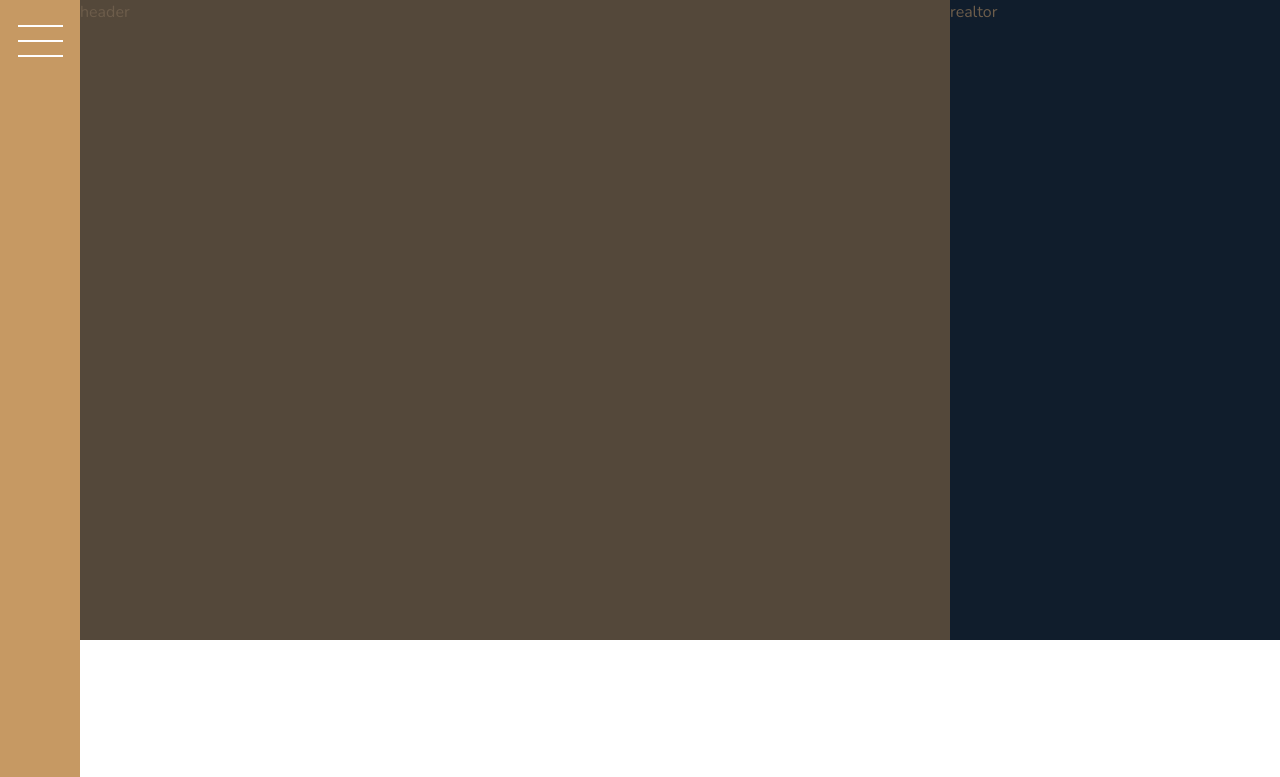
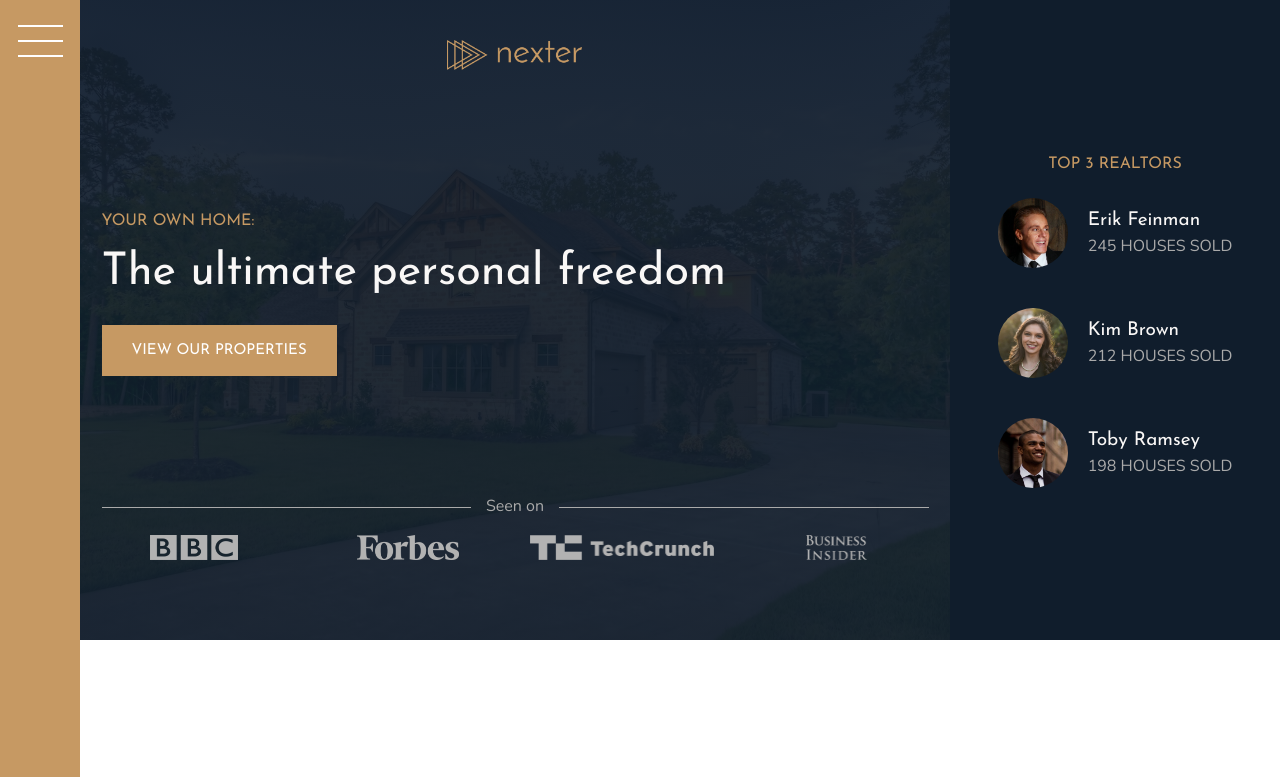
Before and after one commit to preshchima/Nexter-Project, a website: page index.html in a window 1280 px wide. Shown: the top 777 px of the page. Drawn offline with nearby package versions, Linux system fonts and the light colour scheme.

Commit message:
header and realtor section design

```diff
--- a/index.html
+++ b/index.html
@@ -19,9 +19,42 @@
       <button class="nav-btn"></button>
     </div>
 
-    <header class="header">header</header>
+    <header class="header">
+      <img src="img/logo.png" alt="Nexter logo" class="header__logo" />
+      <h3 class="heading-3">Your own home:</h3>
+      <h1 class="heading-1">The ultimate personal freedom</h1>
+      <button class="btn header__btn">View our properties</button>
+      <div class="header__seenon-text">Seen on</div>
+      <div class="header__seenon-logos">
+        <img src="img/logo-bbc.png" alt="Seen on logo 1" />
+        <img src="img/logo-forbes.png" alt="Seen on logo 2" />
+        <img src="img/logo-techcrunch.png" alt="Seen on logo 3" />
+        <img src="img/logo-bi.png" alt="Seen on logo 4" />
+      </div>
+    </header>
 
-    <div class="realtors">realtor</div>
+    <div class="realtors">
+      <h3 class="heading-3">Top 3 Realtors</h3>
+      <div class="realtors__list">
+        <img src="img/realtor-1.jpeg" alt="Realtor 1" class="realtors__img" />
+        <div class="realtors__details">
+          <h4 class="heading-4 heading-4--light">Erik Feinman</h4>
+          <p class="realtors__sold">245 houses sold</p>
+        </div>
+
+        <img src="img/realtor-2.jpeg" alt="Realtor 2" class="realtors__img" />
+        <div class="realtors__details">
+          <h4 class="heading-4 heading-4--light">Kim Brown</h4>
+          <p class="realtors__sold">212 houses sold</p>
+        </div>
+
+        <img src="img/realtor-3.jpeg" alt="Realtor 3" class="realtors__img" />
+        <div class="realtors__details">
+          <h4 class="heading-4 heading-4--light">Toby Ramsey</h4>
+          <p class="realtors__sold">198 houses sold</p>
+        </div>
+      </div>
+    </div>
 
     <section class="features">
       <div class="feature">
--- a/sass/_header.scss
+++ b/sass/_header.scss
@@ -1,4 +1,61 @@
 .header {
   background-color: $color-grey-dark-1;
   grid-column: full-start / col-end 6;
+  background-image: linear-gradient(
+      rgba($color-secondary, 0.93),
+      rgba($color-secondary, 0.93)
+    ),
+    url(../img/hero.jpeg);
+  background-size: cover;
+  background-position: center;
+  padding: 8rem;
+  padding-top: 4rem;
+
+  display: grid;
+  grid-template-rows: 1fr min-content 6rem 1fr;
+  grid-template-columns: max-content;
+  grid-row-gap: 1.5rem;
+  justify-content: center;
+
+  &__logo {
+    height: 3rem;
+    justify-self: center;
+  }
+
+  &__btn {
+    align-self: start;
+    justify-self: start;
+  }
+
+  &__seenon-text {
+    display: grid;
+    grid-template-columns: 1fr max-content 1fr;
+    grid-column-gap: 1.5rem;
+    align-items: center;
+
+    font-size: 1.6rem;
+    color: $color-grey-light-2;
+
+    &::before,
+    &::after {
+      content: "";
+      height: 1px;
+      display: block;
+      background-color: currentColor;
+    }
+  }
+
+  &__seenon-logos {
+    display: grid;
+    grid-template-columns: repeat(4, 1fr);
+    grid-column-gap: 3rem;
+    justify-items: center;
+    align-items: center;
+
+    img {
+      height: 2.5rem;
+
+      filter: brightness(70%);
+    }
+  }
 }
--- a/sass/_realtors.scss
+++ b/sass/_realtors.scss
@@ -1,4 +1,31 @@
 .realtors {
   background-color: $color-secondary;
   grid-column: col-start 7 / full-end;
+  padding: 3rem;
+
+  display: grid;
+  align-content: center;
+  justify-content: center;
+  justify-items: center;
+  grid-row-gap: 2rem;
+
+  &__list {
+    display: grid;
+    grid-template-columns: min-content max-content;
+    grid-column-gap: 2rem;
+    grid-row-gap: 5vh;
+    align-items: center;
+  }
+
+  &__img {
+    width: 7rem;
+    border-radius: 50%;
+    display: block;
+  }
+
+  &__sold {
+    text-transform: uppercase;
+    color: $color-grey-light-2;
+    margin-top: -3px;
+  }
 }
```
Also changed, not shown: css/style.css.
